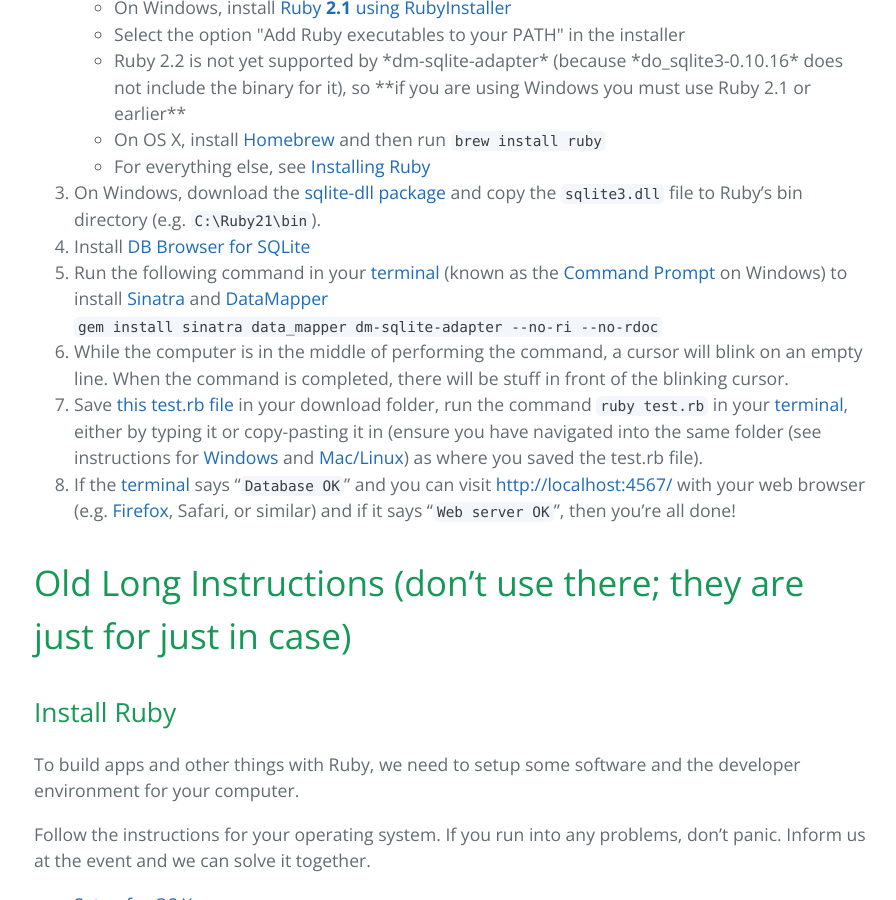
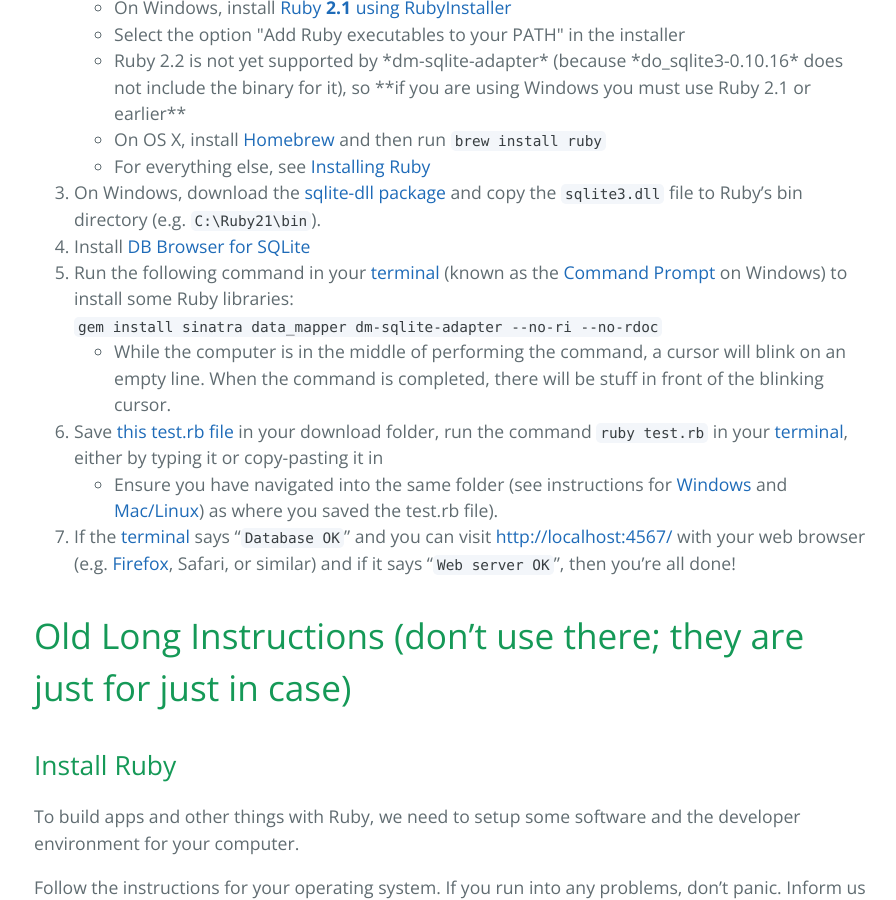
Before and after one commit to luontola/web-intro, a Jekyll site: the page built from installation.md, in a window 1280 px wide and 900 px high, scrolled down 580 px. Shown: the whole window, without its empty margins (190-1086 px from the left). Built offline with Jekyll 4.4.1, drawn with Linux system fonts in a browser that asks for light colours; Markdown is read by kramdown in place of the engine named in the settings.

Commit message:
Removed links that one should not follow to install things, and formatted the list

```diff
--- a/installation.md
+++ b/installation.md
@@ -17,10 +17,11 @@
   * For everything else, see [Installing Ruby](https://www.ruby-lang.org/en/documentation/installation/)
 3. On Windows, download the [sqlite-dll package](http://www.sqlite.org/2015/sqlite-dll-win32-x86-3081101.zip) and copy the `sqlite3.dll` file to Ruby's bin directory (e.g. `C:\Ruby21\bin`).
 4. Install [DB Browser for SQLite](http://sqlitebrowser.org/)
-5. Run the following command in your [terminal][terminal] (known as the [Command Prompt][winprompt] on Windows) to install [Sinatra](http://www.sinatrarb.com/) and [DataMapper](http://datamapper.org/)
+5. Run the following command in your [terminal][terminal] (known as the [Command Prompt][winprompt] on Windows) to install some Ruby libraries:
   `gem install sinatra data_mapper dm-sqlite-adapter --no-ri --no-rdoc`
-6. While the computer is in the middle of performing the command, a cursor will blink on an empty line. When the command is completed, there will be stuff in front of the blinking cursor.
-7. Save [this test.rb file](/test.rb) in your download folder, run the command `ruby test.rb` in your [terminal][terminal], either by typing it or copy-pasting it in (ensure you have navigated into the same folder (see instructions for [Windows][winnavigation] and [Mac/Linux][macnavigation]) as where you saved the test.rb file).
+  * While the computer is in the middle of performing the command, a cursor will blink on an empty line. When the command is completed, there will be stuff in front of the blinking cursor.
+7. Save [this test.rb file](/test.rb) in your download folder, run the command `ruby test.rb` in your [terminal][terminal], either by typing it or copy-pasting it in
+  * Ensure you have navigated into the same folder (see instructions for [Windows][winnavigation] and [Mac/Linux][macnavigation]) as where you saved the test.rb file).
 8. If the [terminal][terminal] says "`Database OK`" and you can visit <http://localhost:4567/> with your web browser (e.g. [Firefox](https://www.mozilla.org/en-US/firefox/new/), Safari, or similar) and if it says "`Web server OK`", then you're all done!
 
 [terminal]: http://askubuntu.com/questions/38162/what-is-a-terminal-and-how-do-i-open-and-use-it
```
